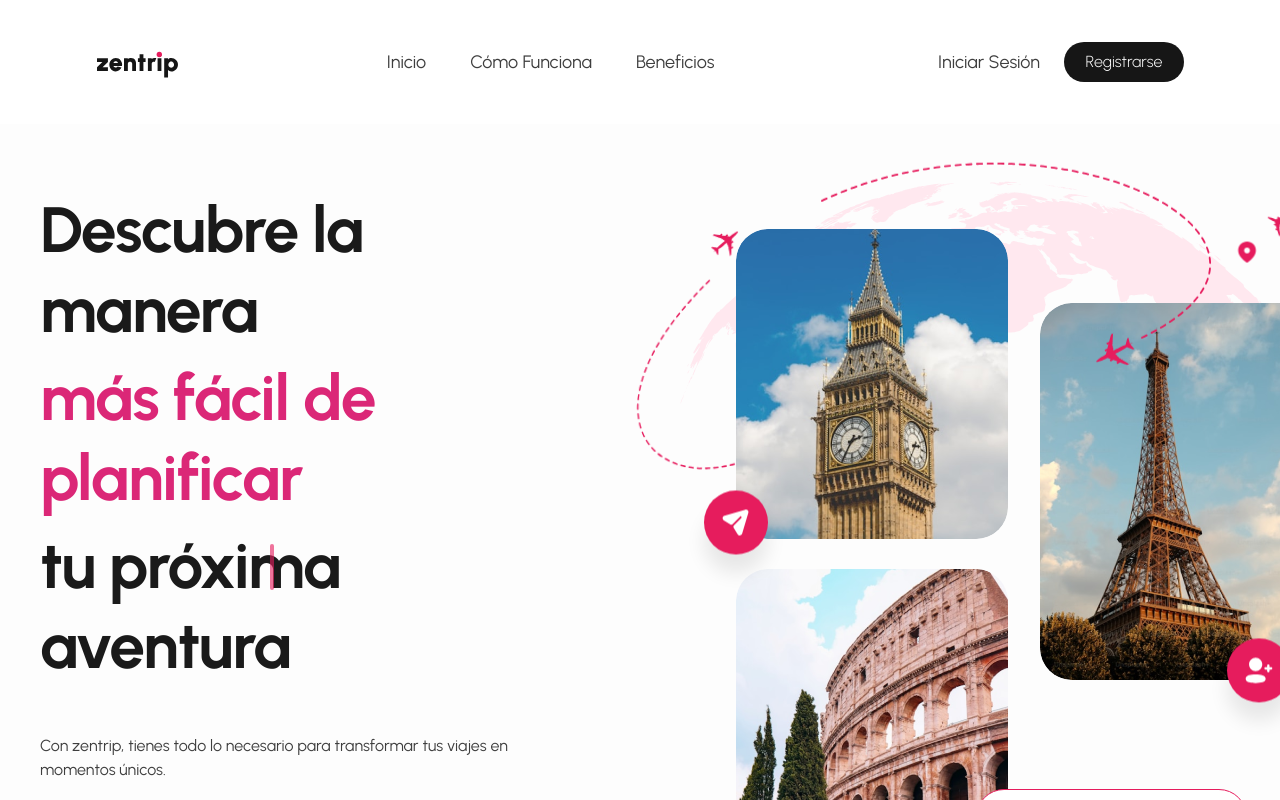
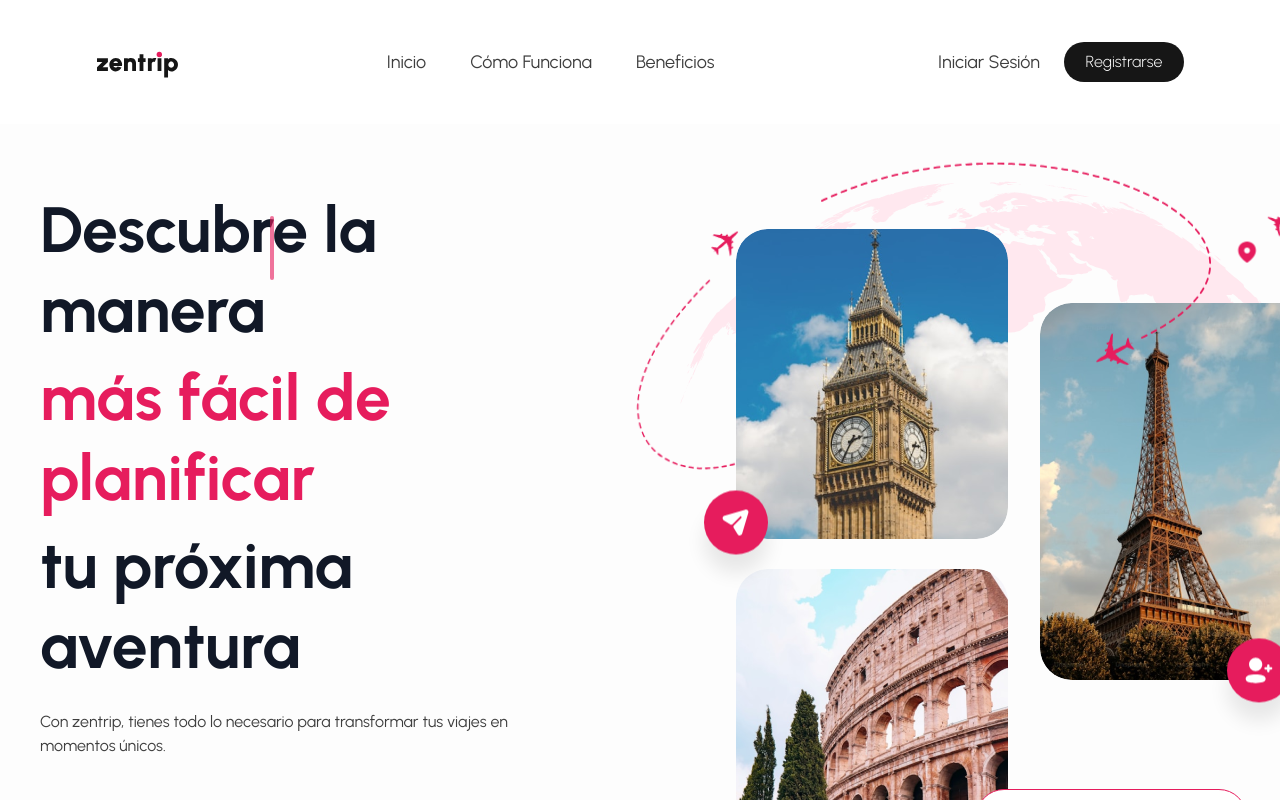
Before and after one commit to Ignacio918/viajes-app, a React (Vite) app in the folder viajes-app/: page / in a window 1280 px wide. Shown: the top 800 px of the page. Built offline with nearby package versions, Linux system fonts and the light colour scheme; a web font is replaced by a local one.

Commit message:
arreglo en el typewritter

```diff
--- a/viajes-app/src/components/ui/typewriter-effect.tsx
+++ b/viajes-app/src/components/ui/typewriter-effect.tsx
@@ -92,7 +92,7 @@ export const TypewriterEffect = ({
           repeatType: "reverse",
         }}
         className={cn(
-          "inline-block rounded-sm w-[4px] h-4 md:h-6 lg:h-10 bg-blue-500",
+          "inline-block rounded-sm w-[4px] h-4 md:h-6 lg:h-10 bg-pink-600",
           cursorClassName
         )}
       ></motion.span>
@@ -206,7 +206,7 @@ export const TypewriterEffectSmooth = ({
           }}
           className={cn(
             "absolute block rounded-sm w-[4px]",
-            cursorClassName
+            cursorClassName || "bg-pink-600" // Color por defecto pink-600
           )}
           style={{
             top: `${cursorPosition.top}px`,
--- a/viajes-app/src/pages/HeroSection.tsx
+++ b/viajes-app/src/pages/HeroSection.tsx
@@ -44,11 +44,13 @@ const HeroSection: React.FC = () => {
           animate={{ opacity: 1, y: 0 }}
           transition={{ duration: 0.8, ease }}
         >
-          <TypewriterEffectSmooth
-            words={words}
-            className="hero__title !text-left !text-[64px] leading-tight"
-            cursorClassName="hero__title-cursor !bg-pink-600"
-          />
+          <div className="hero__title-container">
+            <TypewriterEffectSmooth
+              words={words}
+              className="!m-0 !text-left !text-[64px] leading-tight"
+              cursorClassName="!bg-pink-600 !h-[64px] !top-2"
+            />
+          </div>
 
           <motion.p
             className="hero__description"
```
